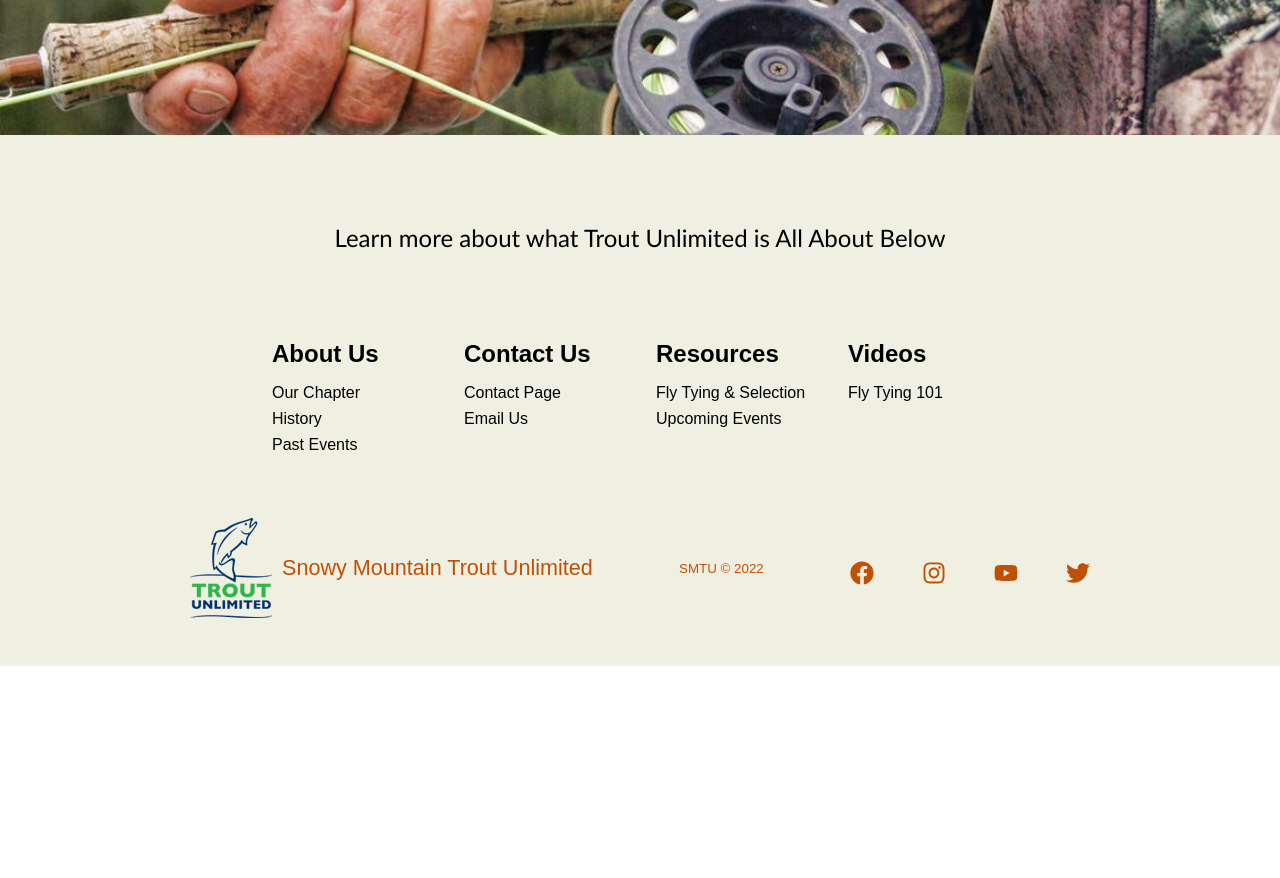
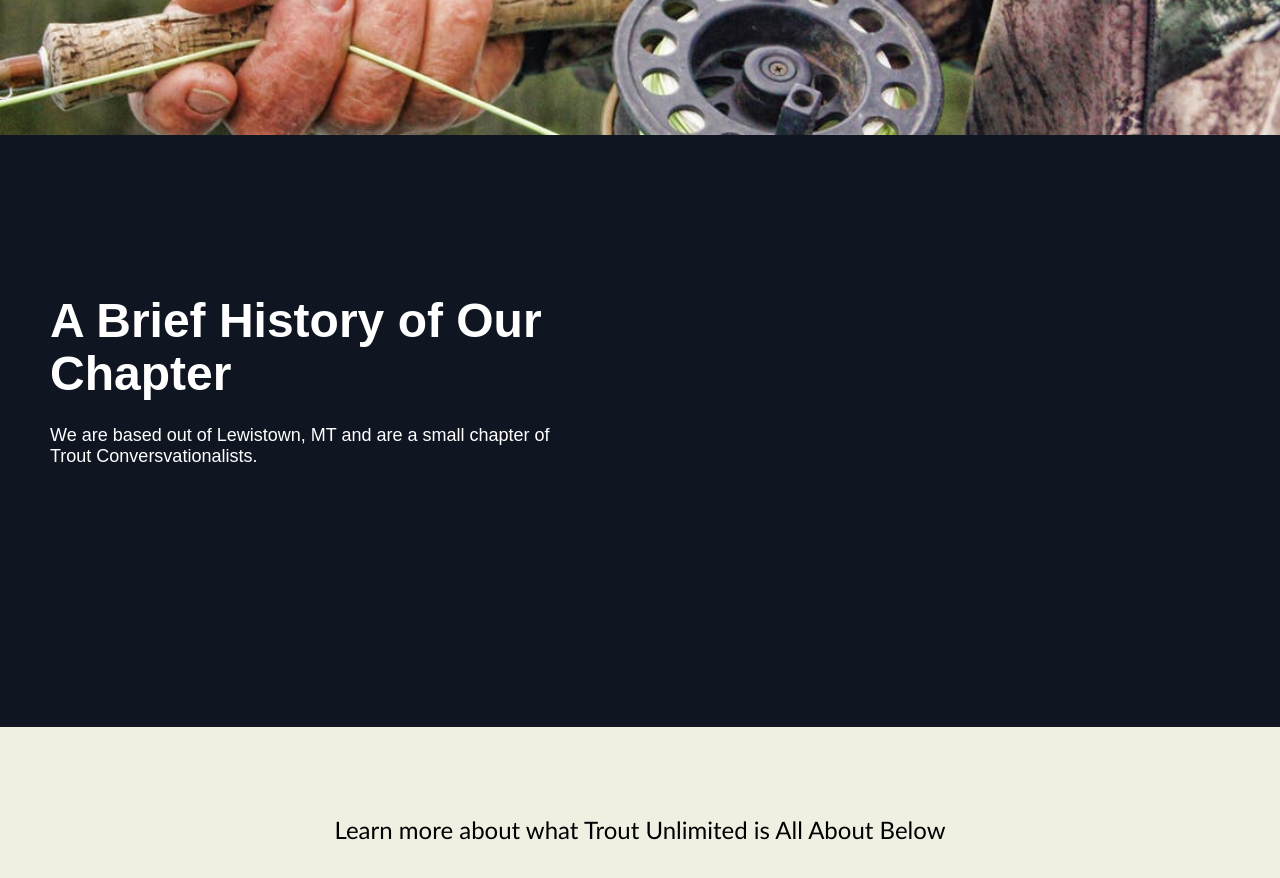
Before and after one commit to garrettstrohm/trout-unlimited-smtu, a React (Create React App) app in the folder client/: page /about in a window 1280 px wide. Shown: the part 420-1298 px from the top of the page. Before the commit the page ends 1086 px from the top, so only its background shows below. Built offline with nearby package versions, Linux system fonts and the light colour scheme; a web font is replaced by a local one.

Commit message:
set up a re-useable writing section component

```diff
--- /dev/null
+++ b/client/src/components/WritingSection/WritingSection.elements.js
@@ -0,0 +1,55 @@
+import styled from "styled-components";
+
+export const WritingSec = styled.div`
+    color: #fff;
+    width: 100%;
+    padding: 160px 0;
+    background: ${({lightBg}) => (lightBg ? '#f0f0e2' : '#101522')};
+`;
+
+export const WritingRow = styled.div`
+    display: flex;
+    margin: 0 -15px -15px -15px;
+    flex-wrap: wrap;
+    align-items: center;
+    flex-direction: ${({imgStart}) => (imgStart ? 'row-reverse' : 'row')};
+`;
+
+export const WritingColumn = styled.div`
+    margin-bottom: 15px;
+    padding-inline-start: 15px;
+    flex: 1;
+    max-width: 50%;
+    flex-basis: 50%;
+
+    @media screen and (max-width: 768px){
+        max-width: 100%;
+        flex-basis: 100%;
+        display: flex;
+        justify-content: center;
+    }
+`;
+
+export const TextWrapper = styled.div`
+    max-width: 620px;
+    padding-top: 0;
+    padding-bottom: 60px;
+
+    @media screen and (max-width: 768px) {
+        padding-bottom: 65px;
+    }
+`;
+
+export const Heading = styled.h1`
+    margin-bottom: 24px;
+    font-size: 48px;
+    line-height: 1.1;
+    color: ${({lightText}) => (lightText ? '#fff' : '#1c2237')};
+`;
+
+export const WritingParagraph = styled.p`
+    max-width: 500px;
+    margin-bottom: 40px;
+    font-size: 18px;
+    color: ${({lightTextDesc}) => (lightTextDesc ? '#fff' : '#1c2237')};
+`;
--- /dev/null
+++ b/client/src/components/WritingSection/WritingSection.js
@@ -0,0 +1,38 @@
+import React from 'react'
+import { Container } from '../../globalStyles'
+import {
+    WritingSec,
+    WritingRow,
+    WritingColumn,
+    TextWrapper,
+    Heading,
+    WritingParagraph
+} from './WritingSection.elements.js'
+
+const WritingSection = ({
+    lightBg,
+    imgStart,
+    lightText,
+    lightTextDesc,
+    about,
+    header
+}) => {
+  return (
+    <>
+        <WritingSec lightBg={lightBg}>
+            <Container>
+                <WritingRow imgStart={imgStart}>
+                    <WritingColumn>
+                        <TextWrapper>
+                            <Heading lightText={lightText}>{header}</Heading>
+                            <WritingParagraph lightTextDesc={lightTextDesc}>{about}</WritingParagraph>
+                        </TextWrapper>
+                    </WritingColumn>
+                </WritingRow>
+            </Container>
+        </WritingSec>
+    </>
+  )
+}
+
+export default WritingSection
--- a/client/src/components/index.js
+++ b/client/src/components/index.js
@@ -3,3 +3,4 @@
 export {default as Footer} from './Footer/Footer';
 export {default as Cards} from './Cards/Cards';
 export {default as HeaderInfoSection} from './HeaderInfoSection/HeaderInfoSection'
+export {default as WritingSection} from './WritingSection/WritingSection'
--- a/client/src/pages/About/About.js
+++ b/client/src/pages/About/About.js
@@ -1,11 +1,18 @@
 import React from 'react'
-import { HeaderInfoSection } from '../../components'
-import { aboutObjOne } from './Data'
+import {
+  HeaderInfoSection,
+  WritingSection
+} from '../../components'
+import {
+  aboutHeader,
+  aboutObjOne
+} from './Data'
 
 const About = () => {
   return (
     <div>
-        <HeaderInfoSection {...aboutObjOne}/>
+        <HeaderInfoSection {...aboutHeader}/>
+        <WritingSection {...aboutObjOne} />
     </div>
   )
 }
--- a/client/src/pages/About/Data.js
+++ b/client/src/pages/About/Data.js
@@ -1,8 +1,21 @@
 import flyfishing from '../../assets/flyfishing.jpeg'
 
-export const aboutObjOne = {
+export const aboutHeader = {
     lightBg: true,
     bgImg: `url(${flyfishing})`,
     lightText: true,
     message: "About Snowy Mountain Trout Unlimited"
   };
+
+  export const aboutObjOne = {
+    lightBg: false,
+    lightText: true,
+    lightTextDesc: true,
+    header: 'A Brief History of Our Chapter',
+    about:
+      'We are based out of Lewistown, MT and are a small chapter of Trout Conversvationalists.',
+    imgStart: '',
+    img: '',
+    alt: 'splash section',
+    start: '',
+  };
```
